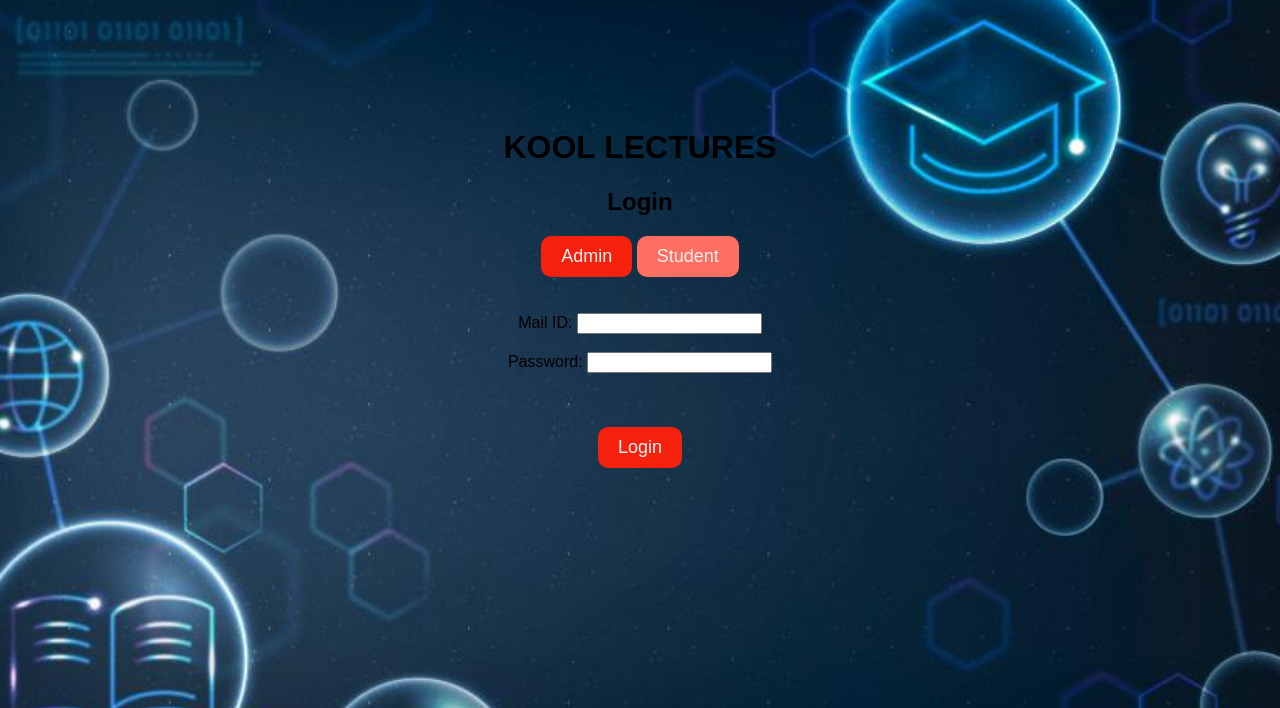
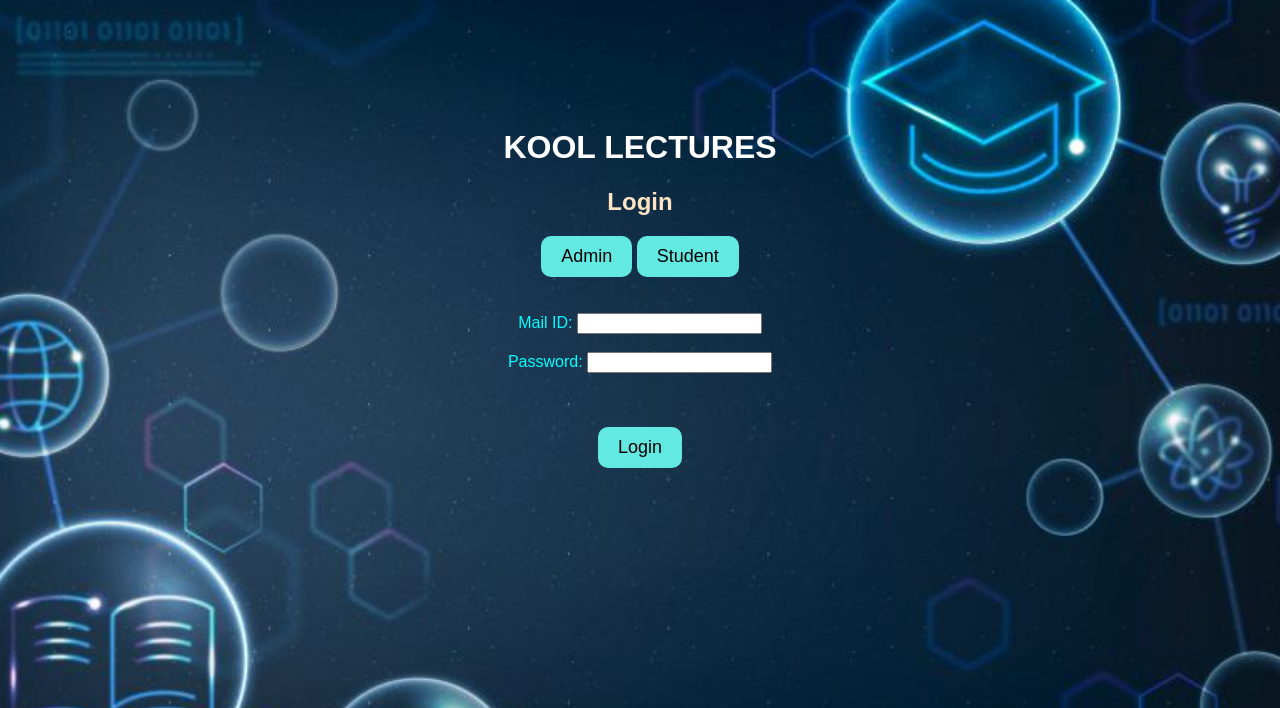
Before and after one commit to POTTERHEADHERMIONE/Central_addressing, a Flask app: page / in a window 1280 px wide. Shown: the top 708 px of the page. Run offline with Flask 3, Linux system fonts and the light colour scheme.

Commit message:
UI changes made

```diff
--- a/app_routes.py
+++ b/app_routes.py
@@ -39,7 +39,3 @@ def login():
         response = {"status":"User doesn't exist"}
     print(response)
     return jsonify(response)
-
-
-# if __name__ == "__main__":
-#     app.run(debug=True)
--- a/main.py
+++ b/main.py
@@ -29,7 +29,7 @@ def main():
 
     socket_server_thread = threading.Thread(target=socket_server)
     socket_server_thread.start()
-    # app.run(debug=True, threaded=True)
+    app.run(debug=True, threaded=True)
 
 if __name__ == '__main__':
     main()
--- a/static/adminscript.js
+++ b/static/adminscript.js
@@ -23,6 +23,8 @@ mediaForm.addEventListener('submit', (event) => {
     event.preventDefault(); // Prevent the form from submitting
     const selectedMediaType = mediaTypeSelect.value;
     selectedMedia.textContent = `Selected Media: ${selectedMediaType}`;
+    selectedMedia.style.color="#62e9e2 ";
+    selectedMedia.style.fontSize="medium";
 
 });
 
--- a/static/login.js
+++ b/static/login.js
@@ -1,16 +1,15 @@
 var isAdmin;
-adminButton.style.backgroundColor = "#f5210c";
+adminButton.style.backgroundColor = "#62e9e2";
 studentButton.addEventListener("click", function () {
     isAdmin = 0;
-    studentButton.style.backgroundColor = "#f5210c";
-    adminButton.style.backgroundColor = "#ff6f61";
+    studentButton.style.backgroundColor = "#62e9e2";
+    adminButton.style.backgroundColor = "#03434e";
 });
 adminButton.addEventListener("click" , function (){
 isAdmin = 1;
-studentButton.style.backgroundColor = "#ff6f61";
- adminButton.style.backgroundColor = "#f5210c" ;
+studentButton.style.backgroundColor = "#03434e";
+ adminButton.style.backgroundColor = "#62e9e2" ;
 });
-
 document.getElementById("login-button").addEventListener("click", function () {
     event.preventDefault();
     var mailID = document.getElementById("mailID").value;
--- a/static/style.css
+++ b/static/style.css
@@ -6,8 +6,14 @@ body {
     background-attachment: fixed;
     padding-top: 100px;
     text-align: center;
+
 }
-
+h1{
+    color: white;
+}
+h2{
+    color: bisque;
+}
 .container {
     margin: 20px;
     padding: 20px;
@@ -34,8 +40,9 @@ select, textarea {
 }
 
 button {
-    background-color: #ff6f61; /* Coral color */
-    color: #f3f2f2;
+    /* 62e9e2" */
+    background-color: #62e9e2 ; /* Coral color */
+    color: #000000;
     border: none;
     border-radius: 10px;
     padding: 10px 20px;
@@ -45,7 +52,7 @@ button {
 }
 
 #login-button {
-    background-color: #f5210c;
+    background-color:  #62e9e2;
 }
 
 .header
--- a/templates/login.html
+++ b/templates/login.html
@@ -16,10 +16,10 @@
             <button id="studentButton">Student</button>
         </div>
         <br><br>
-        <label for="username">Mail ID:</label>
+        <label for="username" style="color: aqua; font-size: medium;">Mail ID:</label>
         <input type="text" id="mailID">
         <br><br>
-        <label for="password">Password:</label>
+        <label for="password" style="color: aqua; font-size: medium;">Password:</label>
         <input type="password" id="password">
         <br><br>
         <br><br>
--- a/templates/student.html
+++ b/templates/student.html
@@ -11,7 +11,7 @@
 <body>
     <div class="header">
         <div class="side-nav">
-            <h1 style="color: rgb(18, 209, 216)">COURSE</h1>
+            <h1 style="color: #62e9e2 ">COURSE</h1>
             <ul class="nav-links">
                 <li><a href="#"><i class="fa-solid fa-calculator"></i><p>RANAC</p></a></li>
                 <li><a href="#"><i class="fa-solid fa-laptop-code"></i><p>OPP</p></a></li>
```
Also changed, not shown: static/studentstyle.css (+4 -4 lines), templates/admin.html (+4 -4 lines).
